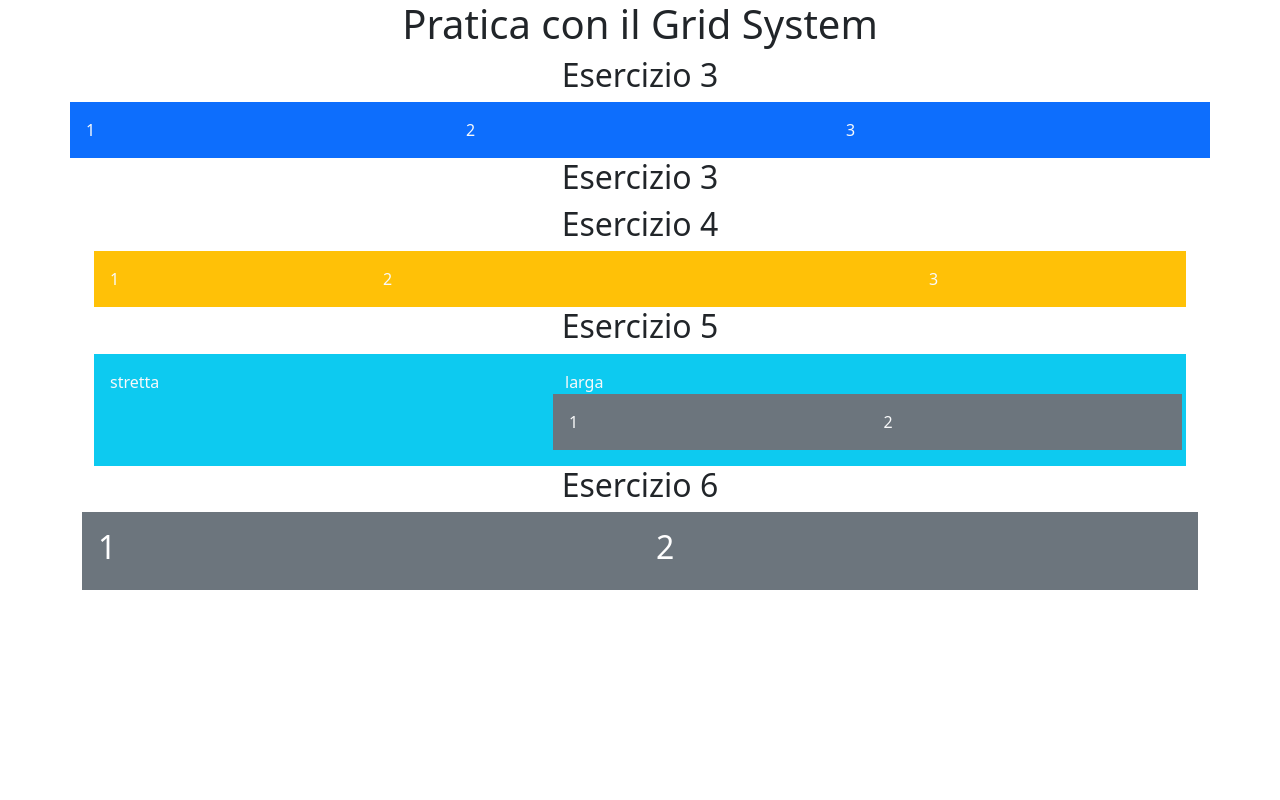
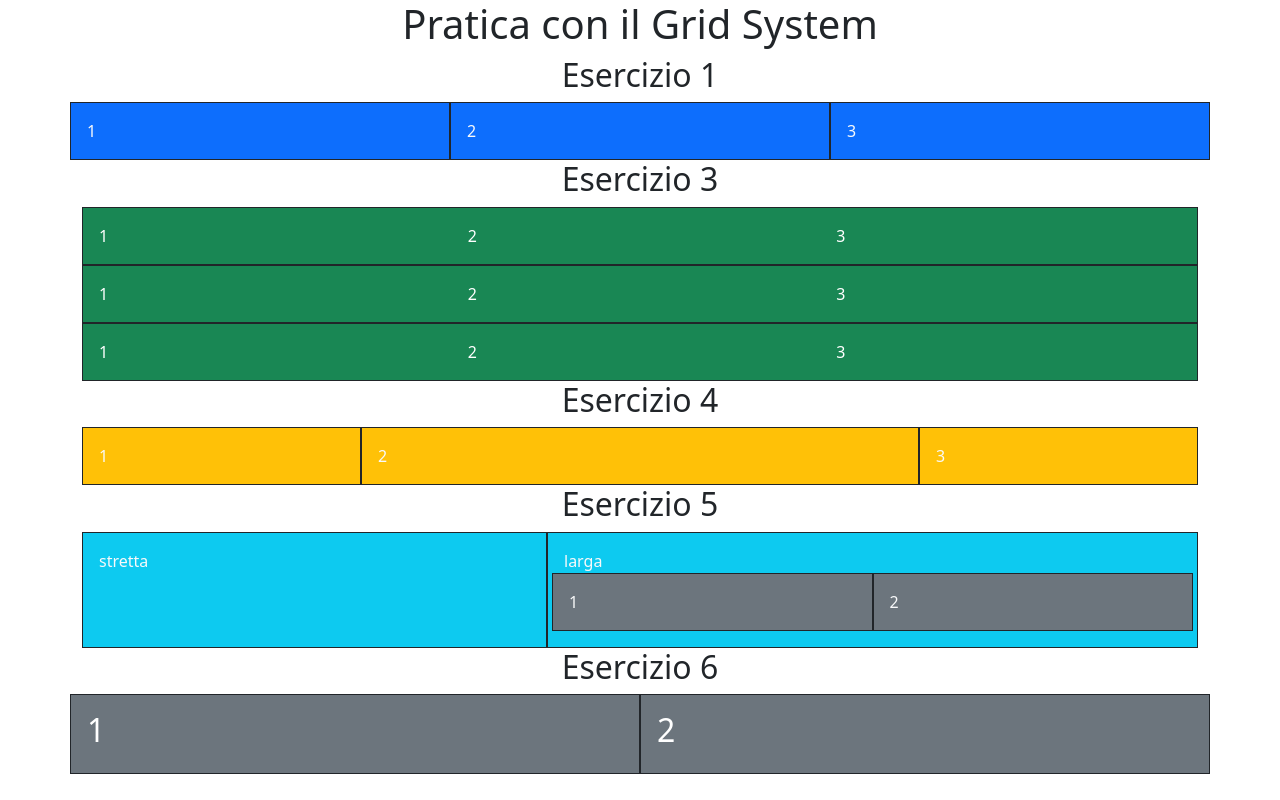
Before and after one commit to Giuseppe-Triolo/U2-W2-D1, a plain HTML site: page index.html in a window 1280 px wide. Drawn offline with nearby package versions, Linux system fonts and the light colour scheme.

Commit message:
Add files via upload

```diff
--- a/index.html
+++ b/index.html
@@ -16,56 +16,49 @@
       <h1>Pratica con il Grid System</h1>
     </div>
     <div class="container-fluid d-flex justify-content-center">
-        <h2>Esercizio 3</h2>
+      <h2>Esercizio 1</h2>
     </div>
     <div class="container">
-    <div class="row ">
-      <div class="col-md-4 bg-primary text-light p-3">1</div>
-      <div class="col-md-4 bg-primary text-light p-3">2</div>
-      <div class="col-md-4 bg-primary text-light p-3">3</div>
+      <div class="row">
+        <div class="col-md-4 bg-primary text-light p-3 border border-dark">1</div>
+        <div class="col-md-4 bg-primary text-light p-3 border border-dark">2</div>
+        <div class="col-md-4 bg-primary text-light p-3 border border-dark">3</div>
       </div>
       <div class="container-fluid d-flex justify-content-center">
         <h2>Esercizio 3</h2>
       </div>
-<div class="container-fluid">
+      <div class="container bg-success text-white p-3 border border-dark">
         <div class="row">
-      <div class="col"></div>
-      <div class="col"></div>
-      <div class="col"></div>
+          <div class="col-4">1</div>
+          <div class="col-4">2</div>
+          <div class="col-4">3</div>
         </div>
+      </div>
+
+      <div class="container bg-success text-white p-3 border border-dark">
         <div class="row">
-      <div class="col"></div>
-      <div class="col"></div>
-      <div class="col"></div>
+          <div class="col-12 col-md-4">1</div>
+          <div class="col-12 col-md-4">2</div>
+          <div class="col-12 col-md-4">3</div>
         </div>
+      </div>
+
+      <div class="container bg-success text-white p-3 border border-dark">
         <div class="row">
-      <div class="col"></div>
-      <div class="col"></div>
-      <div class="col"></div>
+          <div class="col-12 col-lg-4">1</div>
+          <div class="col-12 col-lg-4">2</div>
+          <div class="col-12 col-lg-4">3</div>
         </div>
-    <div class="row">
-      <div class="col"></div>
-      <div class="col"></div>
-      <div class="col"></div>
       </div>
-    <div class="row">
-      <div class="col"></div>
-      <div class="col"></div>
-      <div class="col"></div>
-    </div>
-    <div class="row">
-      <div class="col"></div>
-      <div class="col"></div>
-      <div class="col"></div>
-    </div>
+
       <div class="container-fluid d-flex justify-content-center">
         <h2>Esercizio 4</h2>
       </div>
       <div class="container-xl">
         <div class="row">
-        <div class="col-xl-3 bg-warning text-light p-3">1</div>
-        <div class="col-xl-6 bg-warning text-light p-3">2</div>
-        <div class="col-xl-3 bg-warning text-light p-3">3</div>
+          <div class="col-xl-3 bg-warning text-light p-3 border border-dark">1</div>
+          <div class="col-xl-6 bg-warning text-light p-3 border border-dark">2</div>
+          <div class="col-xl-3 bg-warning text-light p-3 border border-dark">3</div>
         </div>
       </div>
       <div class="container-fluid d-flex justify-content-center">
@@ -73,12 +66,12 @@
       </div>
       <div class="container-xl">
         <div class="row">
-        <div class="col-lg-5 bg-info text-light p-3">stretta</div>
-        <div class="col-lg-7 bg-info text-light p-3">
+          <div class="col-lg-5 bg-info text-light p-3 border border-dark">stretta</div>
+          <div class="col-lg-7 bg-info text-light p-3 border border-dark">
             <span>larga</span>
             <div class="row">
-            <div class="col-lg-6 bg-secondary p-3">1</div>
-            <div class="col-lg-6 bg-secondary p-3">2</div>
+              <div class="col-lg-6 bg-secondary p-3 border border-dark">1</div>
+              <div class="col-lg-6 bg-secondary p-3 border border-dark">2</div>
             </div>
           </div>
         </div>
@@ -87,10 +80,10 @@
         <h2>Esercizio 6</h2>
       </div>
       <div class="row">
-        <div class="col-xl-6 text-bg-secondary p-3">
+        <div class="col-xl-6 text-bg-secondary p-3 border border-dark">
           <h2>1</h2>
         </div>
-        <div class="col-md-12 col-xl-6 text-bg-secondary p-3">
+        <div class="col-md-12 col-xl-6 text-bg-secondary p-3 border border-dark">
           <h2>2</h2>
         </div>
       </div>
```
Lines whose indentation alone changed are shown as unchanged.
